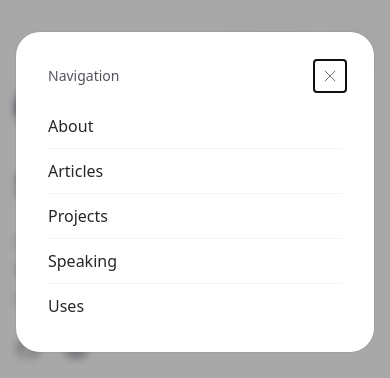
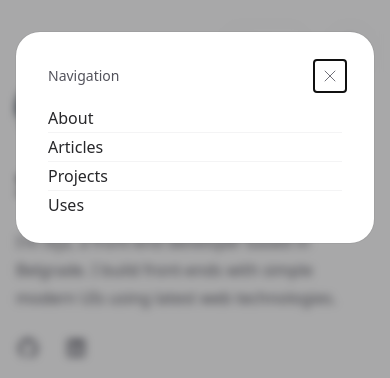
Before and after one commit to IlijaRad/ilijaradivojevic.com, a Next.js app: page / in a window 390 px wide. Both pictures are taken after a click on the button "Menu". Shown: the top 378 px of the page. Built offline with nearby package versions, Linux system fonts and the light colour scheme; a web font is replaced by a local one.

Commit message:
Refactor mobile nav links

```diff
--- a/components/Header/Navigation.js
+++ b/components/Header/Navigation.js
@@ -1,5 +1,5 @@
 import { navigationLinks } from "../../static/navigationLinks";
-import { Fragment } from "react";
+import { Fragment, useRef } from "react";
 import { Popover, Transition } from "@headlessui/react";
 import { useRouter } from "next/router";
 import clsx from "clsx";
@@ -35,8 +35,8 @@ const NavItem = ({ url, text }) => {
 const MobileNavItem = ({ href, children }) => {
   return (
     <li>
-      <Popover.Button as={Link} href={href}>
-        <a className="block py-2">{children}</a>
+      <Popover.Button as={Link} href={href} className="block py-2">
+        <a>{children}</a>
       </Popover.Button>
     </li>
   );
@@ -97,11 +97,11 @@ export const MobileNavigation = (props) => {
               </div>
               <nav className="mt-6">
                 <ul className="-my-2 divide-y divide-zinc-100 text-base text-zinc-800 dark:divide-zinc-100/5 dark:text-zinc-300">
-                  <MobileNavItem href="/aboutz">About</MobileNavItem>
-                  <MobileNavItem href="/articlesz">Articles</MobileNavItem>
-                  <MobileNavItem href="/projectsz">Projects</MobileNavItem>
-                  <MobileNavItem href="/speakingz">Speaking</MobileNavItem>
-                  <MobileNavItem href="/usesz">Uses</MobileNavItem>
+                  {navigationLinks.map(({ id, url, text }) => (
+                    <MobileNavItem key={id} href={url}>
+                      {text}
+                    </MobileNavItem>
+                  ))}
                 </ul>
               </nav>
             </Popover.Panel>
--- a/next.config.js
+++ b/next.config.js
@@ -2,6 +2,13 @@
 const nextConfig = {
   reactStrictMode: true,
   swcMinify: true,
+  experimental: {
+    newNextLinkBehavior: true,
+    scrollRestoration: true,
+    images: {
+      allowFutureImage: true,
+    },
+  },
 
   webpack(config) {
     config.module.rules.push({
```
